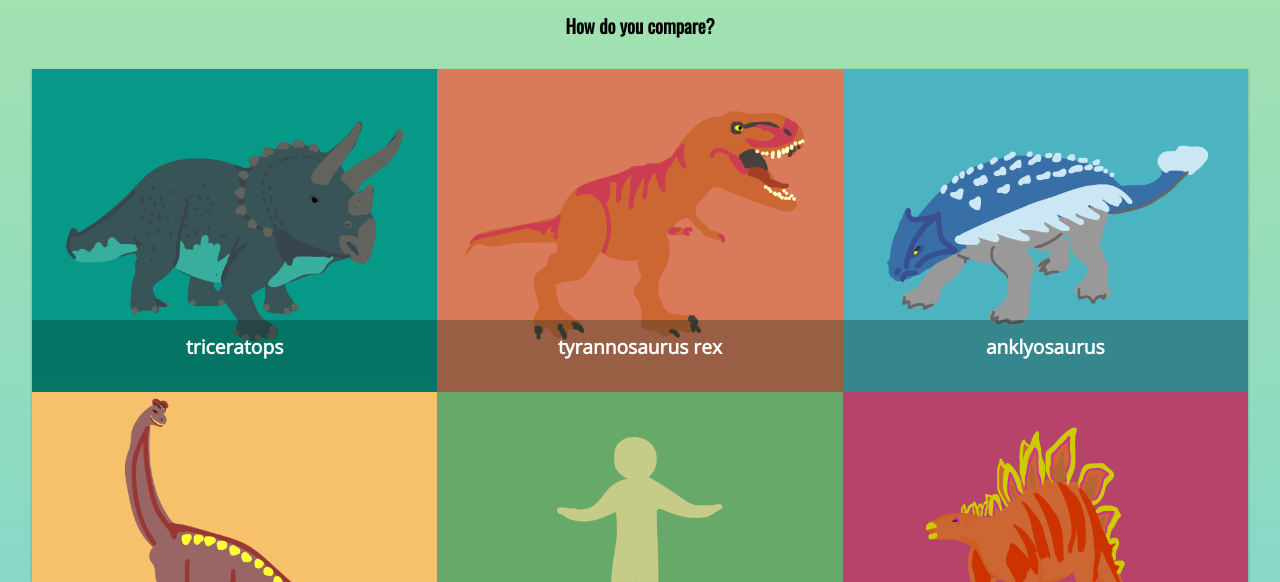
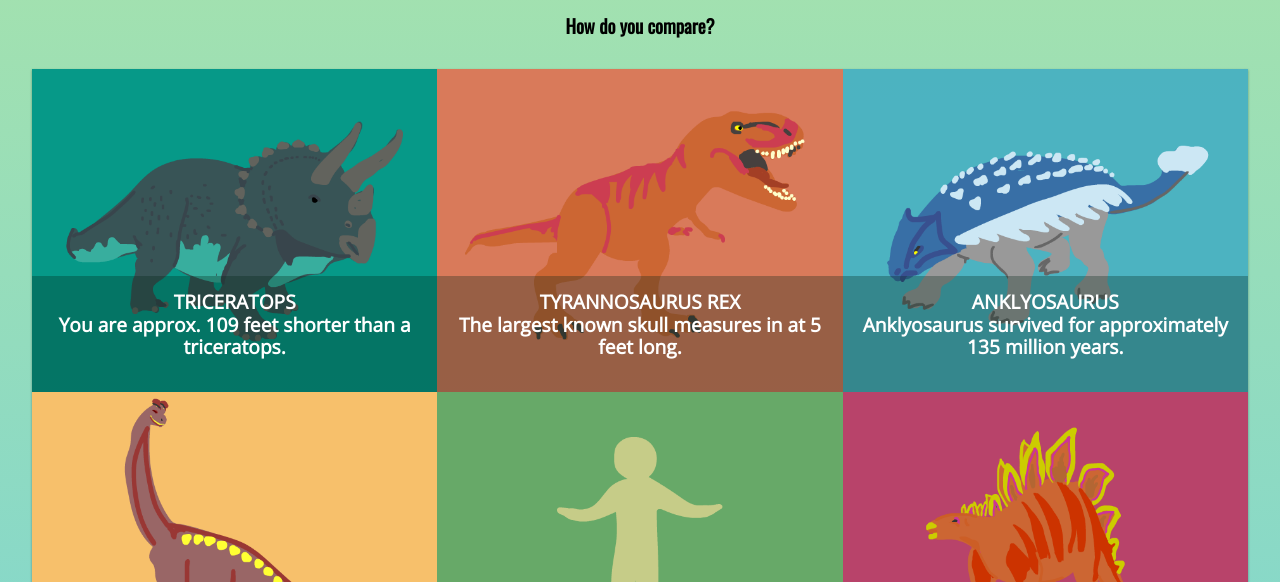
Before and after one commit to nasturtus/intermediate-js-dinos, a plain HTML site: page index.html in a window 1280 px wide. Both pictures are taken after typing "Sample", "5", "5", "5" into the empty fields and a click on the button "Compare Me!". Shown: the part 218-800 px from the top of the page. Drawn offline with nearby package versions, Linux system fonts and the light colour scheme; a web font is replaced by a local one.

Commit message:
Complete grid and random strings

```diff
--- a/app.js
+++ b/app.js
@@ -1,3 +1,5 @@
+// Get dino data
+
 const getDinoData = async () => {
   console.log("in getDinoData");
   const dinoData = await fetch("./dino.json")
@@ -17,10 +19,7 @@ class Dino {
   }
 }
 
-// Create Dino Objects
-let dinoObjects = [];
-
-// Create Human Object
+// Create Human Constructor
 class Human {
   constructor(name, feet, inches, weight, diet) {
     this.name = name;
@@ -31,24 +30,7 @@ class Human {
   }
 }
 
-// Use IIFE to get human data from form
-
-// Create Dino Compare Method 1
-// NOTE: Weight in JSON file is in lbs, height in inches.
-
-// Create Dino Compare Method 2
-// NOTE: Weight in JSON file is in lbs, height in inches.
-
-// Create Dino Compare Method 3
-// NOTE: Weight in JSON file is in lbs, height in inches.
-
-// Generate Tiles for each Dino in Array
-
-// Add tiles to DOM
-
-// Remove form from screen
-
-// On button click, prepare and display infographic
+// Create human object based on data from form
 
 const createHumanObject = () => {
   const name = document.getElementById("name").value;
@@ -69,8 +51,9 @@ const handleReset = () => {
 const handleClick = (e, dinoObjects) => {
   e.preventDefault();
   console.log("in handleClick");
+
   const humanObject = createHumanObject();
-  generateGrid(dinoObjects, humanObject);
+  generateGrid(dinoObjects, humanObject, methods);
   const dinoCompareElem = document.getElementById("dino-compare");
   dinoCompareElem.reset();
   dinoCompareElem.style.display = "none";
@@ -82,10 +65,113 @@ const handleClick = (e, dinoObjects) => {
   document.getElementById("grid").appendChild(resetBtn);
 };
 
+// Various compare methods that return a comparison statement between dino and human
+
+const compareHeight = (dinoObject, humanObject) => {
+  console.log("in compareHeight");
+  let str = "";
+  if (dinoObject.height > humanObject.feet) {
+    str = `You are approx. ${
+      dinoObject.height - humanObject.feet
+    } feet shorter than a ${dinoObject.species}.`;
+  } else if (dinoObject.height < humanObject.feet) {
+    str = `Incredible! You are approx. ${
+      humanObject.feet - dinoObject.height
+    } feet taller than a ${dinoObject.species}.`;
+  } else if (dinoObject.height === humanObject.feet) {
+    str = `Wow! You are as tall as a ${dinoObject.species}.`;
+  }
+  return str;
+};
+
+const compareWeight = (dinoObject, humanObject) => {
+  console.log("in compareHeight");
+  let str = "";
+  if (dinoObject.weight > humanObject.weight) {
+    str = `You are approx. ${
+      dinoObject.weight - humanObject.weight
+    } lbs lighter than a ${dinoObject.species}.`;
+  } else if (dinoObject.weight < humanObject.weight) {
+    str = `Incredible! You are approx. ${
+      humanObject.weight - dinoObject.weight
+    } lbs heavier than a ${dinoObject.species}.`;
+  } else if (dinoObject.weight === humanObject.weight) {
+    str = `Wow! You are as heavy as a ${dinoObject.species}.`;
+  }
+  return str;
+};
+
+const compareDiet = (dinoObject, humanObject) => {
+  let str = "";
+  if (dinoObject.diet === humanObject.diet) {
+    str = `Nice. You are both ${dinoObject.diet}s. Now you can both share a meal :)`;
+  } else if (dinoObject.diet !== humanObject.diet) {
+    str = `This one's a ${dinoObject.diet}. Your diet preferences simply don't match!`;
+  }
+  return str;
+};
+
+// the plain fact method returns dinosaur-specific plain fact
+
+const getPlainFact = (dinoObject) => {
+  return dinoObject.fact;
+};
+
+// An array of compare methods and getPlainFact method to facilitate randomised selection
+
+const methods = [[compareHeight, compareWeight, compareDiet], getPlainFact];
+let gridItemCount = 0;
+
+// The getChoice method randomly returns a binary value i.e. 0 or 1.
+// The returned value will determine what option to choose: a comparison method or plain fact method
+// credits: https://developer.mozilla.org/en-US/docs/Web/JavaScript/Reference/Global_Objects/Math/random#getting_a_random_integer_between_two_values_inclusive
+
+const getChoice = (min, max) => {
+  min = Math.ceil(min);
+  max = Math.floor(max);
+  return Math.floor(Math.random() * (max - min + 1) + min);
+};
+
+// Helper method that randomly calls compare methods or the getPlainFact method
+
+// (choice === 0 && methods[0].length !== 0) ||
+// (choice === 1 && gridItemCount === 7 && methods[0].length !== 0) ||
+// (choice === 1 && gridItemCount === 8 && methods[0].length === 1)
+
+const generateSubtext = (dinoObject, humanObject) => {
+  console.log("In generateSubtext");
+
+  if (!dinoObject.species) {
+    // ...it's a human. So return empty string.
+    console.log("it's a human");
+    return "";
+  } else if (dinoObject.species === "pigeon") {
+    // ...it's a pigeon. So return standard fact.
+    console.log("it's a pigeon");
+    return dinoObject.fact;
+  } else {
+    // ... it's a dino, so randomly select comparison method or plain fact
+    console.log(`it's a ${dinoObject.species}`);
+    const choice = getChoice(0, 1);
+    console.log(`The choice is ${choice}`);
+    if (
+      (choice === 0 && methods[0].length !== 0) ||
+      (gridItemCount === 2 && methods[0].length === 3) ||
+      (gridItemCount === 5 && methods[0].length === 2) ||
+      (gridItemCount === 7 && methods[0].length === 1)
+    ) {
+      const str = methods[0][0](dinoObject, humanObject);
+      methods[0].shift();
+      console.log("Methods array is now: ", methods);
+      return str;
+    }
+    return getPlainFact(dinoObject);
+  }
+};
+
 const generateGrid = (dinoObjects, humanObject) => {
   const gridSize = 9;
   const humanObjectPosition = parseInt((gridSize / 2).toString());
-  console.log(humanObjectPosition);
 
   dinoObjects.splice(humanObjectPosition, 0, humanObject);
   console.log(dinoObjects);
@@ -97,18 +183,21 @@ const generateGrid = (dinoObjects, humanObject) => {
     let pElem = document.createElement("p");
     let imgElem = document.createElement("img");
 
+    const subText = generateSubtext(dino, humanObject, methods);
+
     if (dino.species) {
       const species = dino.species;
-      pElem.innerText = species;
+      pElem.innerText = species.toUpperCase() + "\n" + subText;
       imgElem.src = `./images/${species}.png`;
     } else {
-      pElem.innerText = dino.name;
+      pElem.innerText = dino.name.toUpperCase();
       imgElem.src = `./images/human.png`;
     }
 
     divElem.appendChild(pElem);
     divElem.appendChild(imgElem);
     document.getElementById("grid").append(divElem);
+    gridItemCount += 1;
   });
 };
 
--- a/index.html
+++ b/index.html
@@ -67,7 +67,7 @@
         >
         <p>Diet:</p>
         <select id="diet" class="form-field__full" name="diet">
-          <option>Herbivor</option>
+          <option>Herbavor</option>
           <option>Omnivor</option>
           <option>Carnivor</option>
         </select>
```
